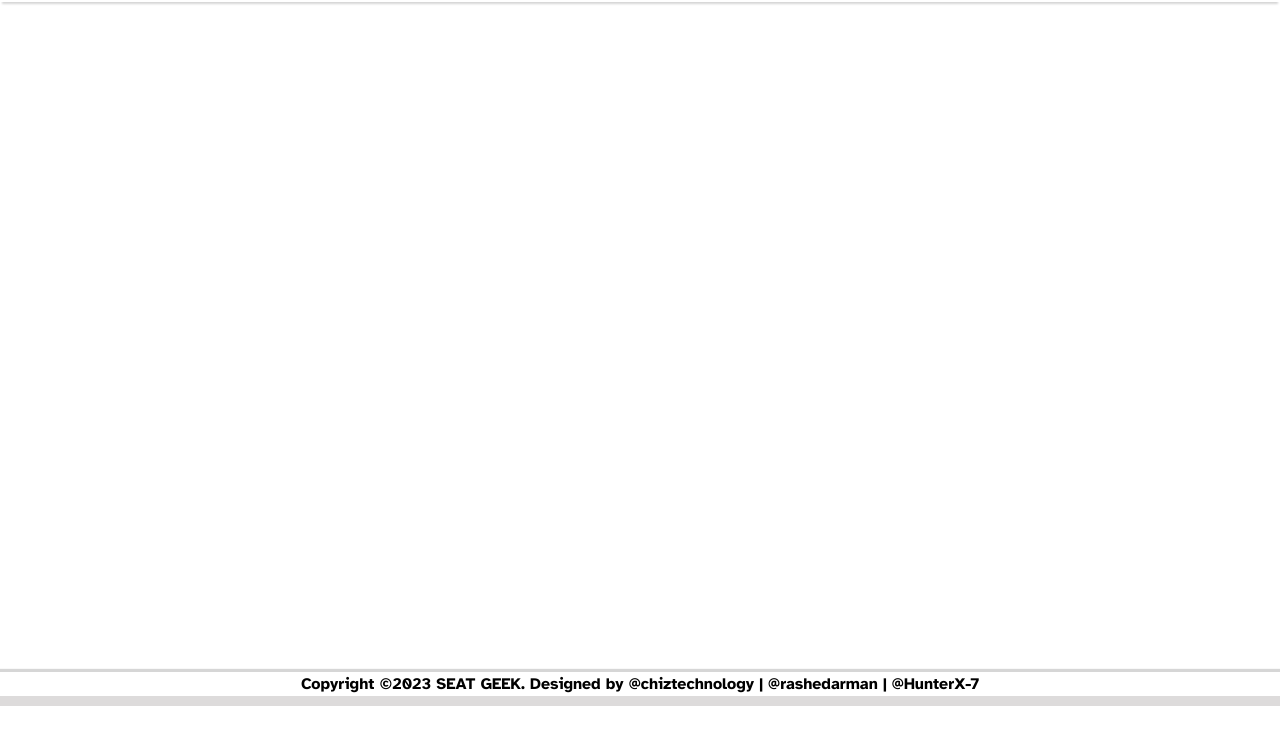
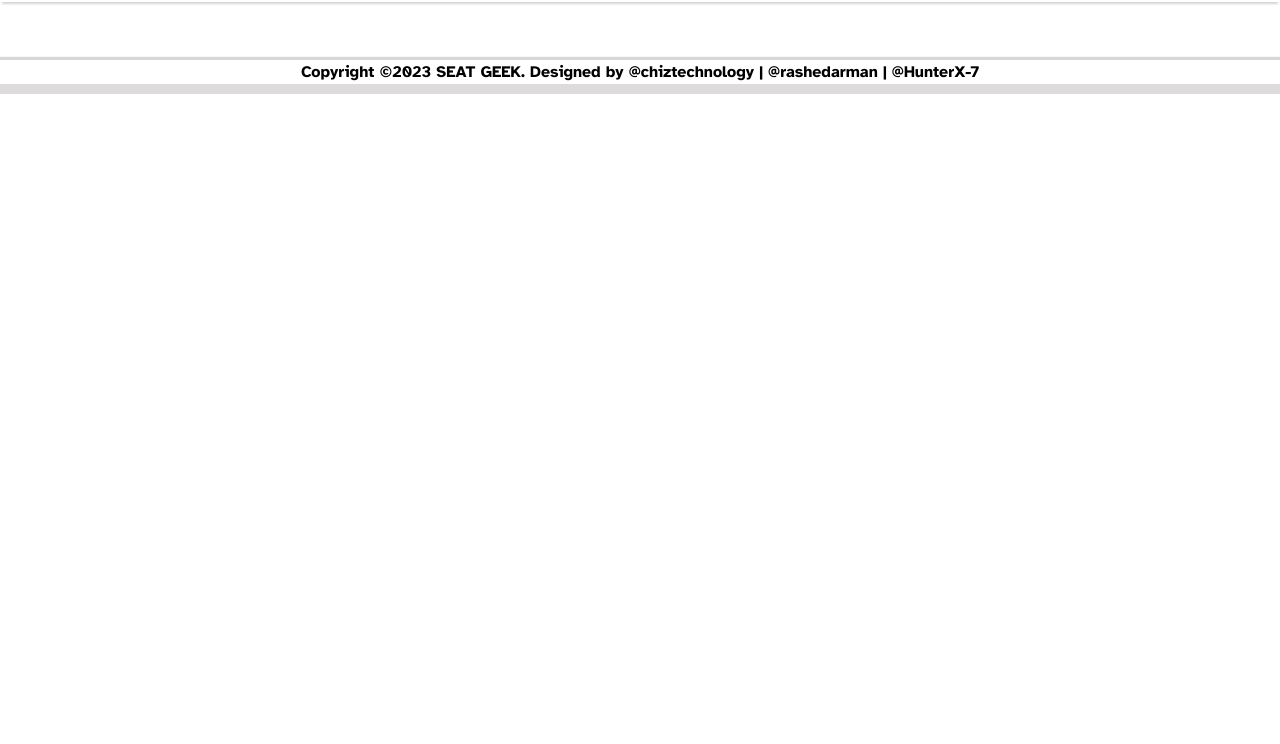
Before and after one commit to HunterX-7/JS-Capstone-project, a website built with webpack: page src/index.html in a window 1280 px wide. Shown: the part 68-812 px from the top of the page. Built offline with nearby package versions, Linux system fonts and the light colour scheme; no server answers.

Commit message:
Hotfix footer

```diff
--- a/src/styles/style.css
+++ b/src/styles/style.css
@@ -154,11 +154,7 @@ body {
 }
 
 .footer {
-  position: fixed;
-  left: 0;
-  bottom: 0;
   width: 100%;
-  height: 60px;
   box-shadow: 0 -2px 1px 1px rgb(214, 214, 214);
   background-color: white;
   text-align: center;
```
